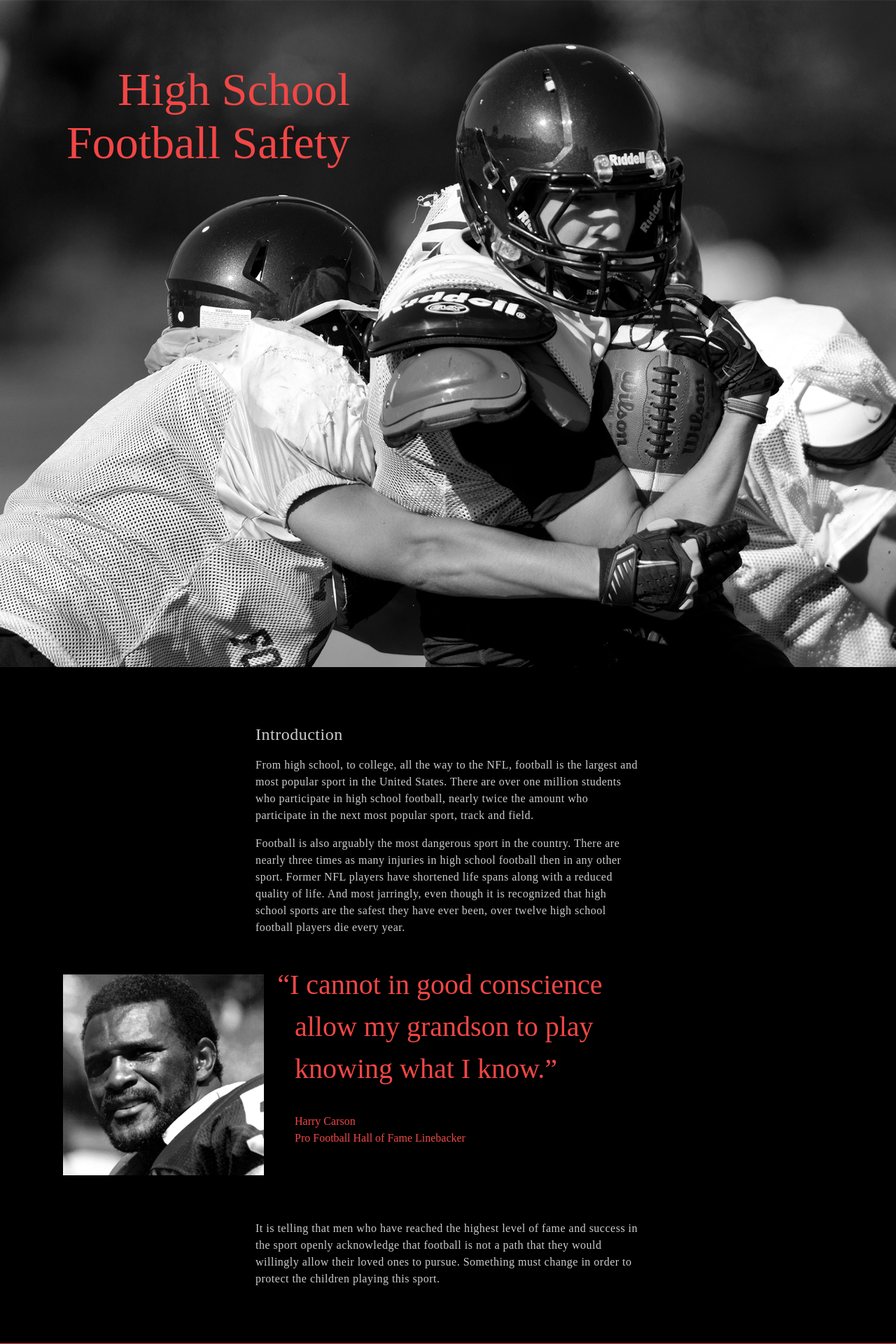
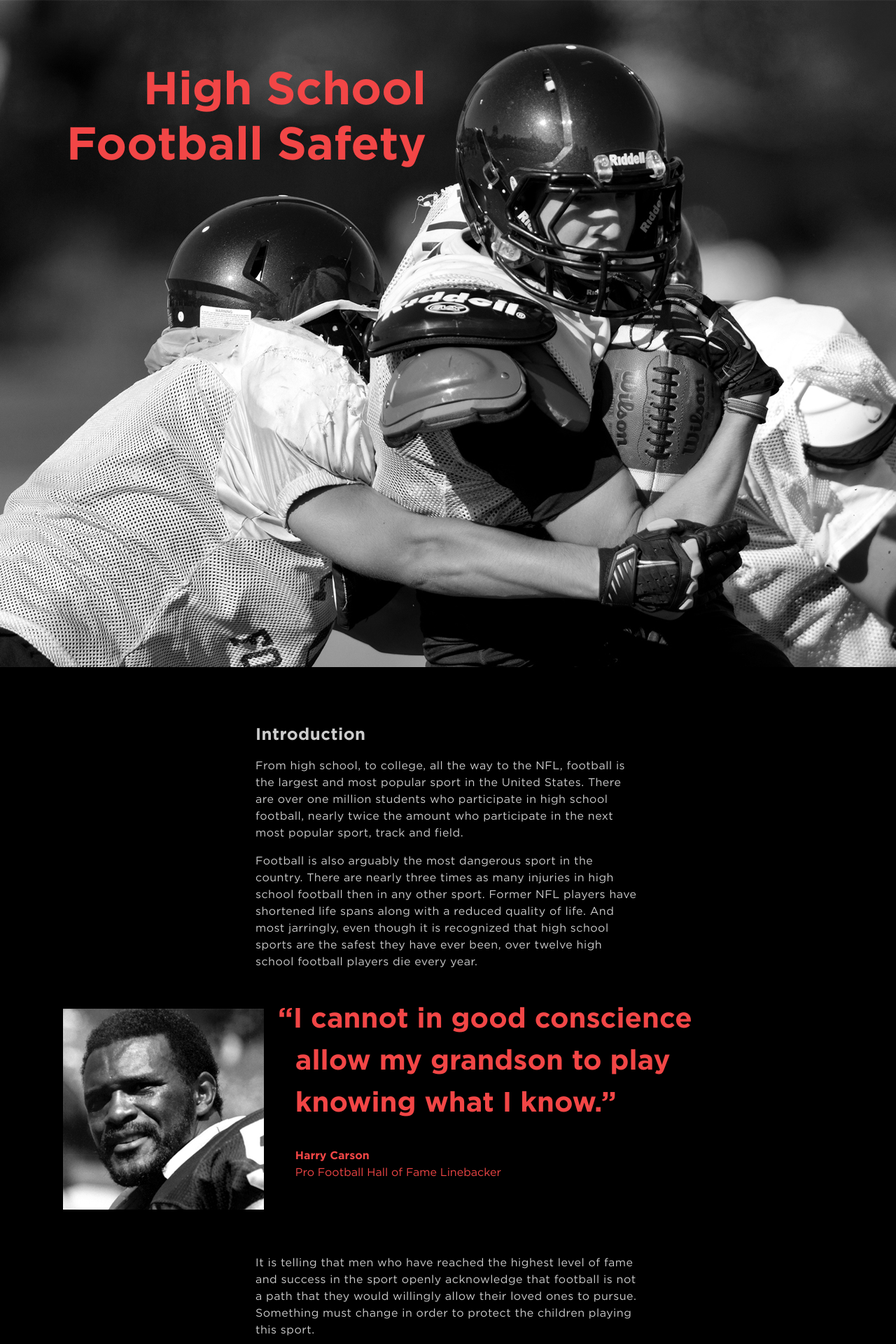
Before and after one commit to jaredkitade/type3-final, a PHP site: page /index.html in a window 1280 px wide; the page is wider, and only the part inside the window is pictured. Shown: the top 1920 px of that part at 70% size. Run offline with PHP 8.4, Linux system fonts and the light colour scheme.

Commit message:
fontface

```diff
--- a/style.css
+++ b/style.css
@@ -1,7 +1,39 @@
 /*------------------------------------------------FONT-FACE------*/
-/*@font-face {
-	font-family:
-}*/
+@font-face {
+	font-family: 'gotham-book';
+	src:url('Gotham-Book.woff') format('woff'),
+		url('Gotham-Book.woff2') format('woff2'),
+		url('Gotham-Book.ttf') format('truetype');
+
+}
+@font-face {
+	font-family: 'gotham-bold';
+	src:url('gotham-bold.woff') format('woff'),
+		url('gotham-bold.woff2') format('woff2'),
+		url('gotham-bold.ttf') format('truetype');
+
+}
+@font-face {
+	font-family: 'gotham-light';
+	src:url('gotham-light.woff') format('woff'),
+		url('gotham-light.woff2') format('woff2'),
+		url('gotham-light.ttf') format('truetype');
+
+}
+@font-face {
+	font-family: 'gotham-black';
+	src:url('gotham-black.woff') format('woff'),
+		url('gotham-black.woff2') format('woff2'),
+		url('gotham-black.ttf') format('truetype');
+
+}
+@font-face {
+	font-family: 'Gotham-Medium';
+	src:url('Gotham-Medium.woff') format('woff'),
+		url('Gotham-Medium.woff2') format('woff2'),
+		url('Gotham-Medium.ttf') format('truetype');
+
+}
 .tackle img {
 	width:1440px;
 /*	height:829px;
@@ -27,7 +59,7 @@ body {
 	color: #CCCCCC;
 	font-family: 'gotham-book';
 	font-size: 16px;
-	src:url(Gotham-Book.woff);
+	src:url('Gotham-Book.woff');
 	overflow-x:hidden;
 }
 table {
@@ -60,7 +92,7 @@ table th {
 #page-title {
 	font-size: 66px;
 	font-family: 'gotham-bold';
-	src:url(Gotham-Bold.woff);
+	src:url('Gotham-Bold.woff');
 	position: absolute;
 	color:#F24646;
 	z-index: 99;
@@ -75,7 +107,7 @@ h1 {
 */	font-weight: normal;
 	font-size: 60px;
 	font-family: 'gotham-bold';
-	src:url(Gotham-Bold.woff);
+	src:url('Gotham-Bold.woff');
 }
 h2 {
 	color: #F24646;
@@ -83,7 +115,7 @@ h2 {
 	font-weight: normal;
 	line-height: 1.5em;
 	font-family: 'gotham-bold';
-	src:url(Gotham-Bold.woff);
+	src:url('Gotham-Bold.woff');
 	margin-top: 0;
 }
 h3 {
@@ -92,20 +124,20 @@ h3 {
 	font-weight: normal;
 	color: #CCCCCC;
 	font-family: 'Gotham-Medium';
-	src:url(Gotham-Medium.woff);
+	src:url('Gotham-Medium.woff');
 	line-height: 1.3em;
 	margin-top: 0;
 }
 h4 {
 	font-family: 'gotham-bold';
-	src:url(Gotham-Bold.woff);
+	src:url('Gotham-Bold.woff');
 	font-weight: normal;
 	font-size: 24px;
 	margin-bottom: 20px;
 }
 h5 {
 	font-family: 'gotham-bold';
-	src:url(Gotham-Bold.woff);
+	src:url('Gotham-Bold.woff');
 	font-weight: normal;
 	font-size: 18px;
 	margin-top: 40px;
@@ -209,7 +241,7 @@ h5 {
 	color: #CCCCCC;
 	font-family: 'gotham-book';
 	font-size: 14px;
-	src:url(Gotham-Book.woff);
+	src:url('Gotham-Book.woff');
 	position: absolute;
 	left:1000px;
 	top:80px;
@@ -427,7 +459,7 @@ h5 {
 /*-------------------------------------------------------TITLE------*/
 .title {
 	font-family: 'gotham-bold';
-	src:url(Gotham-Bold.woff);
+	src:url('Gotham-Bold.woff');
 	font-size: 60px;
 	line-height: 1.4em;
 }
@@ -451,7 +483,7 @@ h5 {
 .person {
 	text-align: right;
 	font-family: 'gotham-book';
-	src:url(Gotham-Book.woff);
+	src:url('Gotham-Book.woff');
 	font-size: 22px;
 	color: #F24646;
 	height:auto;
@@ -483,7 +515,7 @@ h5 {
 }
 .name {
 	font-family: 'gotham-bold';
-	src:url(Gotham-Bold.woff);
+	src:url('Gotham-Bold.woff');
 }
 .quote-photo {
 	display: inline-block;
@@ -529,7 +561,7 @@ h5 {
 	color: #CCCCCC;
 	font-family: 'gotham-book';
 	font-size: 14px;
-	src:url(Gotham-Book.woff);
+	src:url('Gotham-Book.woff');
 	position: absolute;
 	left:1000px;
 	top:80px;
```
Also changed, not shown: Gotham-Black.ttf (added), Gotham-Black.woff2 (added), Gotham-Bold.ttf (added), Gotham-Bold.woff2 (added), Gotham-Book.ttf (added), Gotham-Book.woff2 (added), Gotham-Light.ttf (added), Gotham-Light.woff2 (added), Gotham-Medium.ttf (added), Gotham-Medium.woff2 (added).
